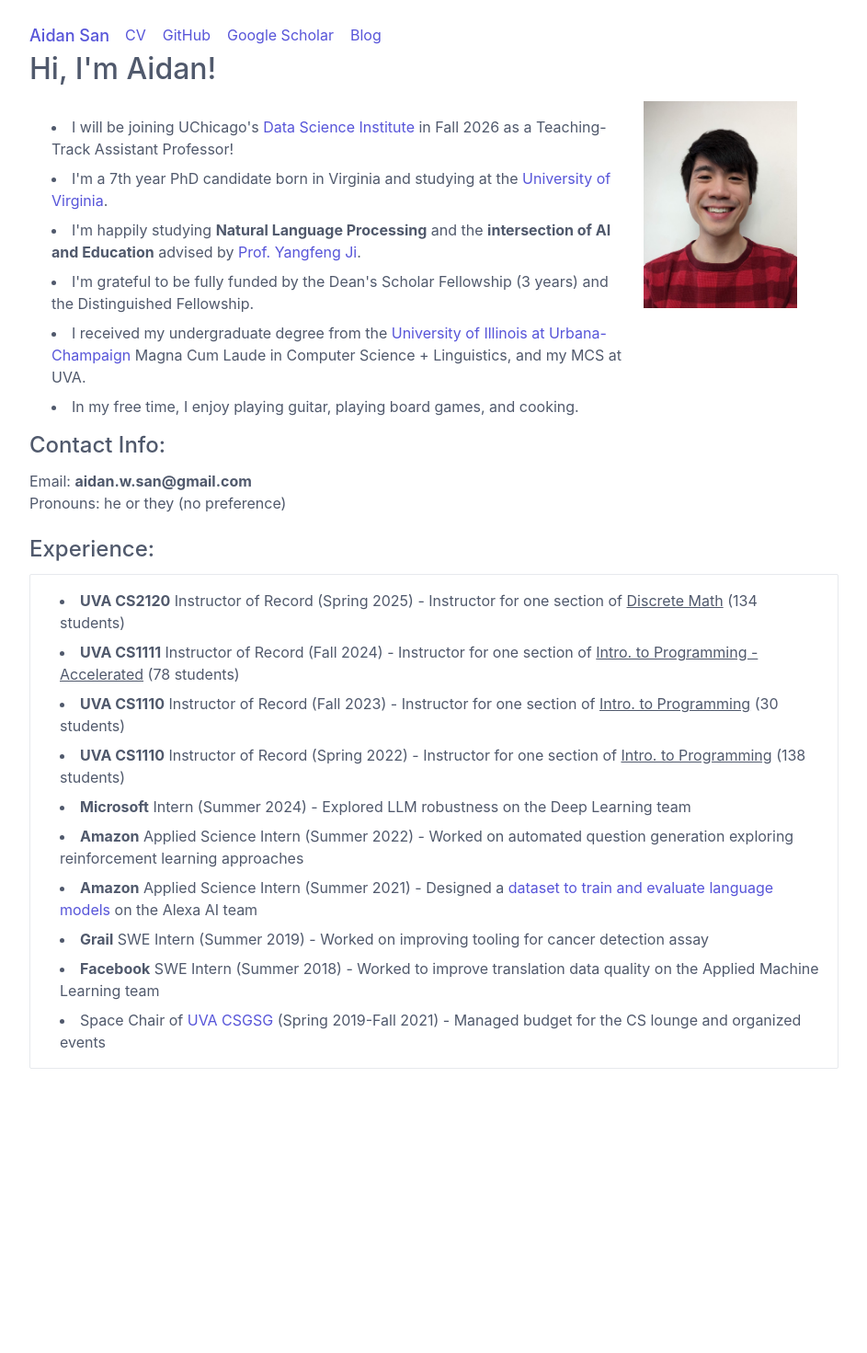
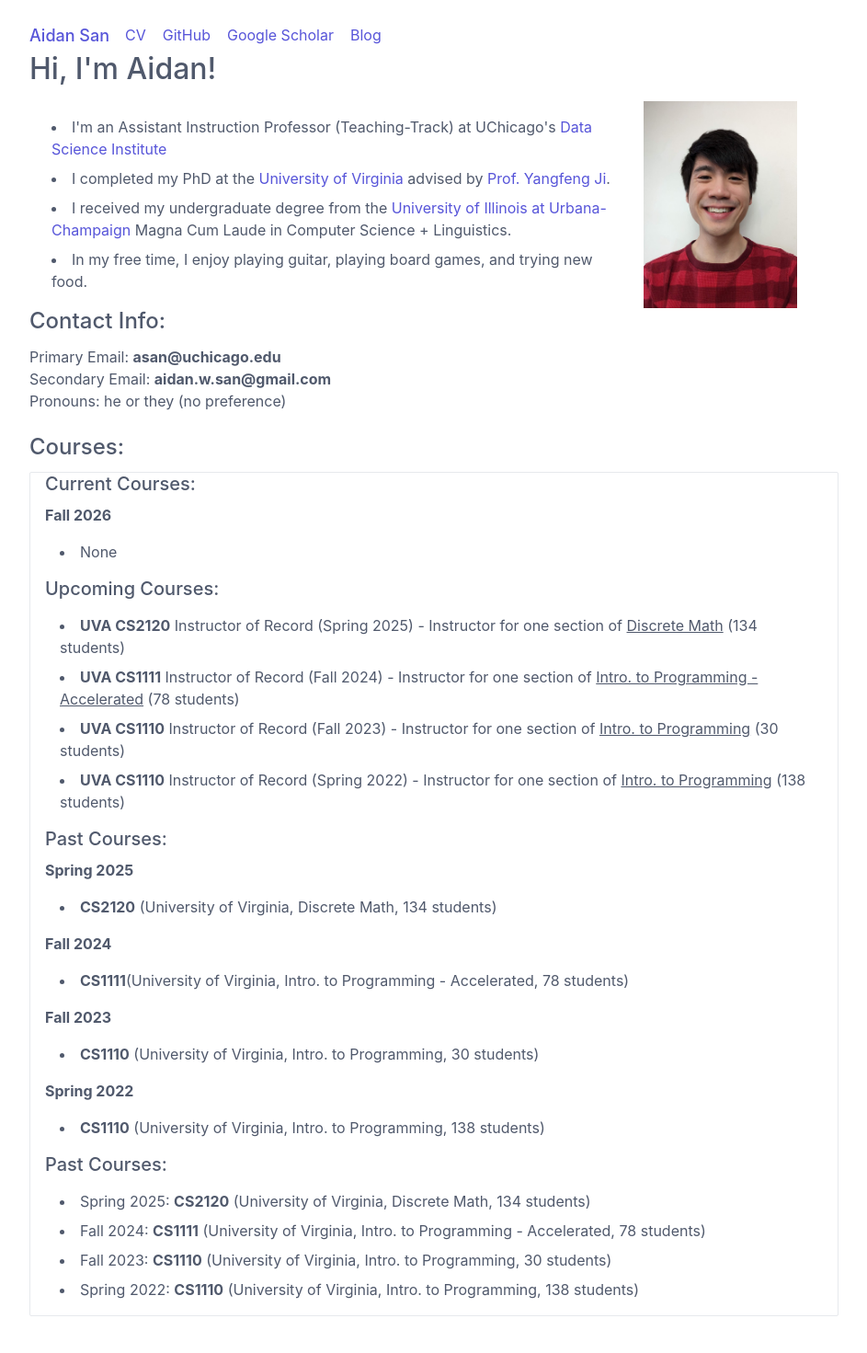
Before and after one commit to aidansan/aidansan.github.io, a Jekyll site: the page built from index.html, in a window 1280 px wide. Shown: the whole page at 92% size, without its empty margins (168-1111 px from the left). Built offline with Jekyll 4.4.1, drawn with Linux system fonts in a browser that asks for light colours; before the commit the page ends 1202 px from its top, so only the background shows below that.

Commit message:
Update website, change course layout

```diff
--- a/index.html
+++ b/index.html
@@ -6,13 +6,10 @@ layout: default
 <div class="columns">
 <div class="column col-9">
 <ul>
-  <li>I will be joining UChicago's <a href="https://datascience.uchicago.edu/">Data Science Institute</a> in Fall 2026 as a Teaching-Track Assistant Professor!</li>
-  <li>I'm a 7th year PhD candidate born in Virginia and studying at the <a href="https://engineering.virginia.edu/departments/computer-science">University of Virginia</a>.</li>
-  <li>I'm happily studying <strong>Natural Language Processing</strong> and the <strong>intersection of AI and Education</strong> advised by <a href="http://yangfengji.net/">Prof. Yangfeng Ji</a>. </li>
-  <li>I'm grateful to be fully funded by the Dean's Scholar Fellowship (3 years) and the Distinguished Fellowship.</li>
-  <li>I received my undergraduate degree from the <a href="https://cs.illinois.edu/"> University of Illinois at Urbana-Champaign</a> Magna Cum Laude in Computer Science + Linguistics,
-    and my MCS at UVA.</li>
-  <li>In my free time, I enjoy playing guitar, playing board games, and cooking.</li>
+  <li>I'm an Assistant Instruction Professor (Teaching-Track) at UChicago's <a href="https://datascience.uchicago.edu/">Data Science Institute</a></li>
+  <li>I completed my PhD at the <a href="https://engineering.virginia.edu/departments/computer-science">University of Virginia</a> advised by <a href="http://yangfengji.net/">Prof. Yangfeng Ji</a>.</li>
+  <li>I received my undergraduate degree from the <a href="https://cs.illinois.edu/"> University of Illinois at Urbana-Champaign</a> Magna Cum Laude in Computer Science + Linguistics.</li>
+  <li>In my free time, I enjoy playing guitar, playing board games, and trying new food.</li>
 </ul>
 </div>
 <div class="column col-3">
@@ -21,24 +18,55 @@ layout: default
 </div>
 </div>
 <h4>Contact Info: </h4>
-Email: <strong><span>aidan.w.san</span><span style="display: none;" aria-hidden="true">PLEASEIGNORETHISPART</span><span>@gmail.com</span></strong><br>
+Primary Email: <strong><span>asan</span><span style="display: none;" aria-hidden="true">PLEASEIGNORETHISPART</span><span>@uchicago.edu</span></strong><br>
+Secondary Email: <strong><span>aidan.w.san</span><span style="display: none;" aria-hidden="true">PLEASEIGNORETHISPART</span><span>@gmail.com</span></strong><br>
 <!--https://www.heartinternet.uk/blog/15-ways-to-hide-your-email-address/-->
 Pronouns: he or they (no preference)<br>
 <br>
-<h4>Experience: </h4>
+<h4>Courses: </h4>
 <div class="panel">
   <div class="panel-body">
+    <h5>Current Courses:</h5>
+    <strong>Fall 2026</strong><br>
+     <ul>
+      <li>None</li>
+     </ul>
+  </div>
+  <div class="panel-body">
+    <h5>Upcoming Courses:</h5>
     <ul>
       <li><strong>UVA CS2120</strong> Instructor of Record (Spring 2025) - Instructor for one section of <u>Discrete Math</u> (134 students)</li>
       <li><strong>UVA CS1111</strong> Instructor of Record (Fall 2024) - Instructor for one section of <u>Intro. to Programming - Accelerated</u> (78 students)</li>
       <li><strong>UVA CS1110</strong> Instructor of Record (Fall 2023) - Instructor for one section of <u>Intro. to Programming</u> (30 students)</li>
       <li><strong>UVA CS1110</strong> Instructor of Record (Spring 2022) - Instructor for one section of <u>Intro. to Programming</u> (138 students)</li>
-      <li><strong>Microsoft</strong> Intern (Summer 2024) - Explored LLM robustness on the Deep Learning team</li>
-      <li><strong>Amazon</strong> Applied Science Intern (Summer 2022) - Worked on automated question generation exploring reinforcement learning approaches</li>
-      <li><strong>Amazon</strong> Applied Science Intern (Summer 2021) - Designed a <a href="https://aclanthology.org/2023.acl-industry.27/">dataset to train and evaluate language models</a> on the Alexa AI team</li>
-      <li><strong>Grail</strong> SWE Intern (Summer 2019) - Worked on improving tooling for cancer detection assay</li>
-      <li><strong>Facebook</strong> SWE Intern (Summer 2018) - Worked to improve translation data quality on the Applied Machine Learning team</li>
-      <li>Space Chair of <a href="https://csgsg.org/">UVA CSGSG</a> (Spring 2019-Fall 2021) - Managed budget for the CS lounge and organized events</li>
+    </ul>
+  </div>
+  <div class="panel-body">
+    <h5>Past Courses:</h5>
+     <strong>Spring 2025</strong><br>
+     <ul>
+      <li><strong>CS2120</strong> (University of Virginia, Discrete Math, 134 students)</li>
+     </ul>
+     <strong>Fall 2024</strong><br>
+     <ul>
+      <li><strong>CS1111</strong>(University of Virginia, Intro. to Programming - Accelerated, 78 students)</li>
+     </ul>
+     <strong>Fall 2023</strong><br>
+     <ul>
+      <li><strong>CS1110</strong> (University of Virginia, Intro. to Programming, 30 students)</li>
+     </ul>
+     <strong>Spring 2022</strong><br>
+     <ul>
+      <li><strong>CS1110</strong> (University of Virginia, Intro. to Programming, 138 students)</li>
+     </ul>
+  </div>
+  <div class="panel-body">
+    <h5>Past Courses:</h5>
+    <ul>
+      <li>Spring 2025: <strong>CS2120</strong> (University of Virginia, Discrete Math, 134 students)</li>
+      <li>Fall 2024: <strong>CS1111</strong> (University of Virginia, Intro. to Programming - Accelerated, 78 students)</li>
+      <li>Fall 2023: <strong>CS1110</strong> (University of Virginia, Intro. to Programming, 30 students)</li>
+      <li>Spring 2022: <strong>CS1110</strong> (University of Virginia, Intro. to Programming, 138 students)</li>
     </ul>
   </div>
 </div>
```
